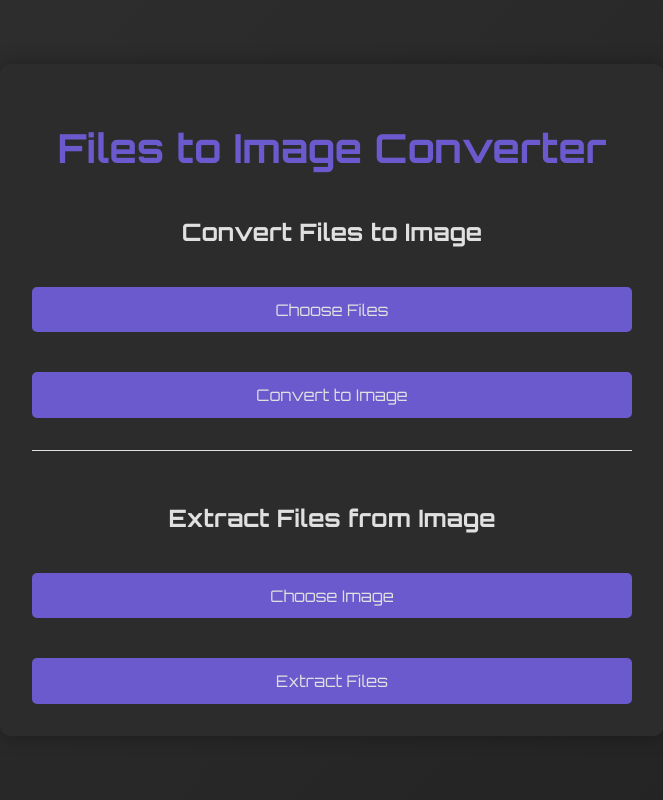
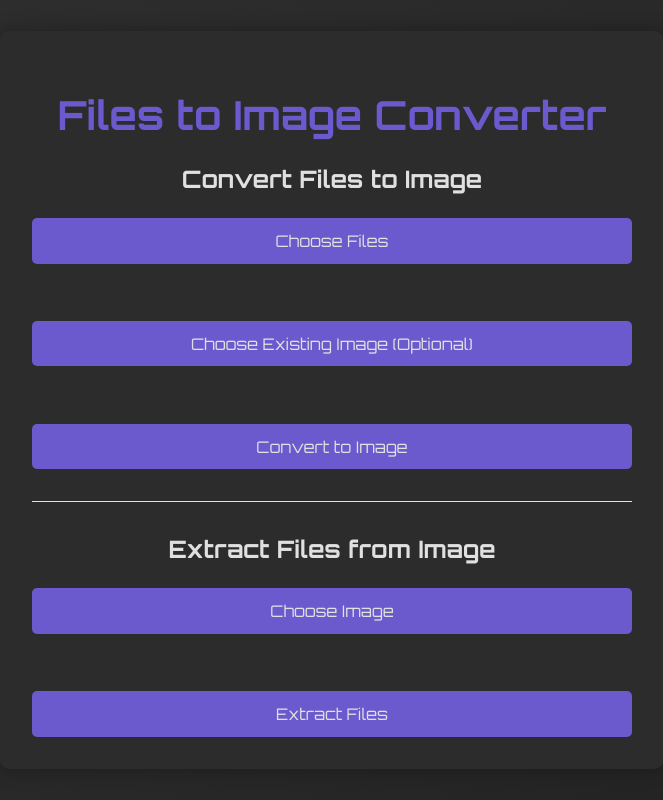
Before and after one commit to ImNotVarun/FilestoPhotos_Converter, a Flask app: page / in a window 1280 px wide. Shown: the whole page, without its empty margins (308-971 px from the left). Run offline with Flask 3, Linux system fonts and the light colour scheme.

Commit message:
updated struture

```diff
--- a/simple/static/css/style.css
+++ b/simple/static/css/style.css
@@ -4,6 +4,7 @@
     --accent-color: #6a5acd;
     --secondary-color: #2c2c2c;
     --hover-color: #8a7dfd;
+    --success-color: #4CAF50;
 }
 
 body {
@@ -55,12 +56,32 @@ form {
     padding: 0.8rem 1.5rem;
     border-radius: 5px;
     cursor: pointer;
-    transition: background-color 0.3s ease;
+    transition: all 0.3s ease;
     text-align: center;
+    display: block;
+    position: relative;
+    overflow: hidden;
 }
 
-.file-label:hover {
-    background-color: var(--hover-color);
+.file-label::after {
+    content: '';
+    position: absolute;
+    top: 0;
+    left: 0;
+    width: 100%;
+    height: 100%;
+    background-color: var(--success-color);
+    transform: translateX(-100%);
+    transition: transform 0.3s ease;
+}
+
+.file-label.file-selected::after {
+    transform: translateX(0);
+}
+
+.file-label span {
+    position: relative;
+    z-index: 1;
 }
 
 input[type="file"] {
@@ -72,6 +93,7 @@ input[type="file"] {
     text-align: center;
     margin-top: 0.5rem;
     font-size: 0.9rem;
+    height: 1.2em;
 }
 
 button {
@@ -104,6 +126,7 @@ hr {
     position: fixed;
     top: 0;
     left: 0;
+    overflow: hidden;
 }
 
 .loading-progress {
@@ -133,16 +156,21 @@ hr {
     }
 }
 
-@media (max-width: 600px) {
-    .container {
-        padding: 1.5rem;
+@keyframes pulse {
+    0% {
+        transform: scale(1);
     }
 
-    h1 {
-        font-size: 2rem;
+    50% {
+        transform: scale(1.05);
     }
 
-    h2 {
-        font-size: 1.2rem;
+    100% {
+        transform: scale(1);
     }
 }
+
+.file-label:hover,
+button:hover {
+    animation: pulse 1s infinite;
+}
--- a/simple/templates/index.html
+++ b/simple/templates/index.html
@@ -12,94 +12,29 @@
 <body class="animated-background">
     <div class="container">
         <h1>Files to Image Converter</h1>
-        <form action="{{ url_for('upload_files') }}" method="POST" enctype="multipart/form-data" id="uploadForm">
-            <h2>Convert Files to Image</h2>
-            <label for="files" class="file-label">Choose Files
-                <input id="files" type="file" name="files" multiple required>
-            </label>
+        <h2>Convert Files to Image</h2>
+        <form action="{{ url_for('upload_files') }}" method="post" enctype="multipart/form-data">
+            <label for="files" class="file-label"><span>Choose Files</span></label>
+            <input type="file" id="files" name="files" multiple>
             <span id="fileCount" class="file-count"></span>
+            <label for="existing_image" class="file-label"><span>Choose Existing Image (Optional)</span></label>
+            <input type="file" id="existing_image" name="existing_image" accept="image/png">
+            <span id="imageCount" class="file-count"></span>
             <button type="submit">Convert to Image</button>
         </form>
         <hr>
-        <form action="{{ url_for('extract_files') }}" method="POST" enctype="multipart/form-data" id="extractForm">
-            <h2>Extract Files from Image</h2>
-            <label for="image" class="file-label">Choose Image
-                <input id="image" type="file" name="image" required>
-            </label>
-            <span id="imageCount" class="file-count"></span>
+        <h2>Extract Files from Image</h2>
+        <form action="{{ url_for('extract_files') }}" method="post" enctype="multipart/form-data">
+            <label for="image" class="file-label"><span>Choose Image</span></label>
+            <input type="file" id="image" name="image" accept="image/png">
+            <span id="extractImageCount" class="file-count"></span>
             <button type="submit">Extract Files</button>
         </form>
     </div>
     <div id="loadingBar" class="loading-bar">
         <div id="loadingProgress" class="loading-progress"></div>
     </div>
-    <script>
-        document.getElementById('files').addEventListener('change', function (e) {
-            const fileCount = e.target.files.length;
-            document.getElementById('fileCount').textContent = fileCount + (fileCount === 1 ? ' file selected' : ' files selected');
-        });
-
-        document.getElementById('image').addEventListener('change', function (e) {
-            const fileCount = e.target.files.length;
-            document.getElementById('imageCount').textContent = fileCount + (fileCount === 1 ? ' image selected' : ' images selected');
-        });
-
-        document.getElementById('uploadForm').addEventListener('submit', handleUpload);
-        document.getElementById('extractForm').addEventListener('submit', handleUpload);
-
-        function handleUpload(e) {
-            e.preventDefault();
-            const form = e.target;
-            const formData = new FormData(form);
-            const xhr = new XMLHttpRequest();
-
-            xhr.open(form.method, form.action, true);
-
-            xhr.upload.onprogress = function (event) {
-                if (event.lengthComputable) {
-                    const percentComplete = (event.loaded / event.total) * 100;
-                    updateProgressBar(percentComplete);
-                }
-            };
-
-            xhr.onload = function () {
-                if (xhr.status === 200) {
-                    // Handle successful upload/extraction
-                    const contentDisposition = xhr.getResponseHeader('Content-Disposition');
-                    if (contentDisposition && contentDisposition.indexOf('attachment') !== -1) {
-                        const filename = contentDisposition.split('filename=')[1].split(';')[0].replace(/"/g, '');
-                        const blob = new Blob([xhr.response], { type: xhr.getResponseHeader('Content-Type') });
-                        const link = document.createElement('a');
-                        link.href = window.URL.createObjectURL(blob);
-                        link.download = filename;
-                        link.click();
-                    }
-                    alert('Operation completed successfully!');
-                } else {
-                    // Handle errors
-                    alert('An error occurred. Please try again.');
-                }
-                hideProgressBar();
-            };
-
-            xhr.responseType = 'blob';
-            showProgressBar();
-            xhr.send(formData);
-        }
-
-        function showProgressBar() {
-            document.getElementById('loadingBar').style.display = 'block';
-            document.getElementById('loadingProgress').style.width = '0%';
-        }
-
-        function hideProgressBar() {
-            document.getElementById('loadingBar').style.display = 'none';
-        }
-
-        function updateProgressBar(percent) {
-            document.getElementById('loadingProgress').style.width = percent + '%';
-        }
-    </script>
+    <script src="{{ url_for('static', filename='js/scripts.js') }}"></script>
 </body>
 
 </html>
```
